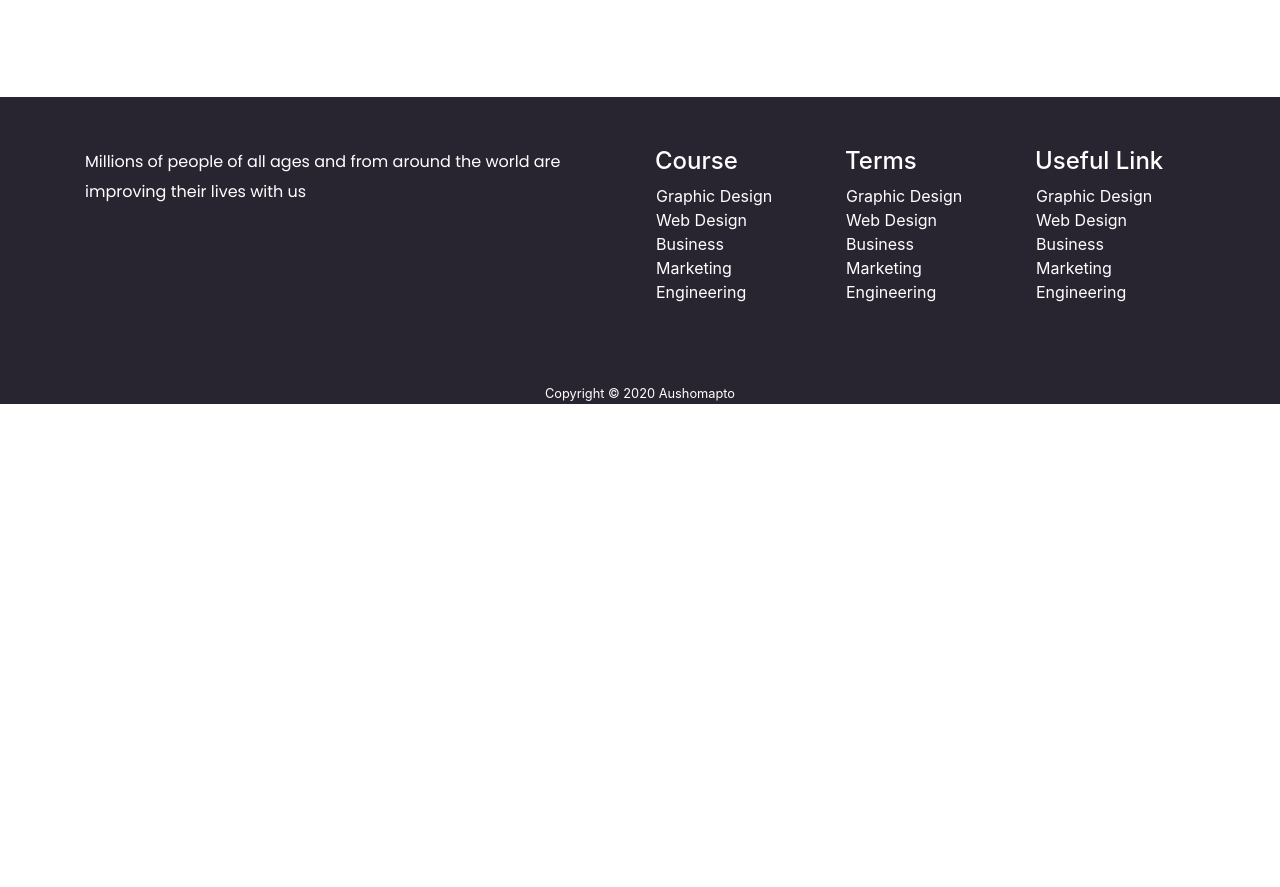
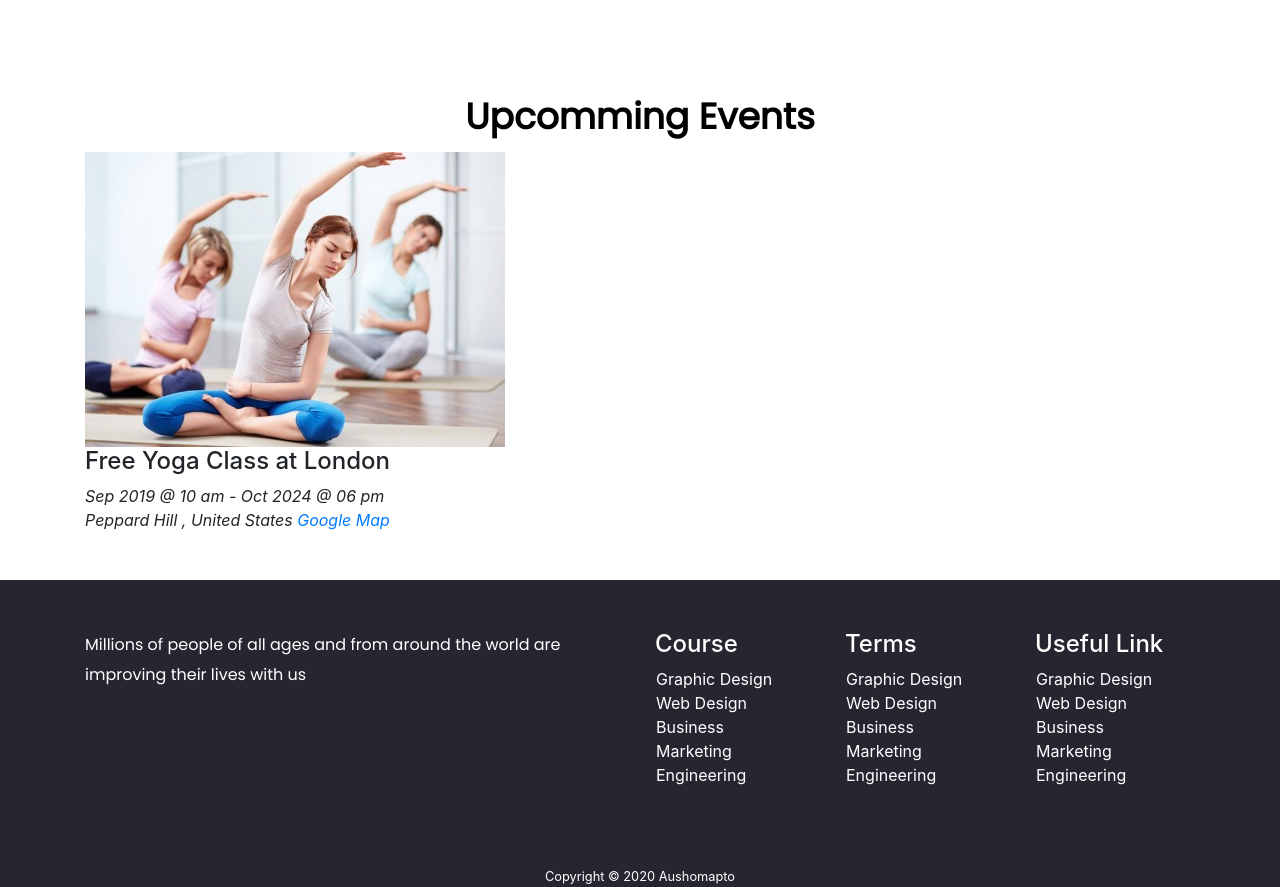
Before and after one commit to Prodip2416/e-school, a plain HTML site: page index.html in a window 1280 px wide. Shown: the part 1836-2723 px from the top of the page. Before the commit the page ends 2240 px from the top, so only its background shows below. Drawn offline with nearby package versions, Linux system fonts and the light colour scheme.

Commit message:
upcomming event

```diff
--- a/index.html
+++ b/index.html
@@ -29,6 +29,7 @@
                         <a class="nav-item nav-link" href="#course">Course</a>
                         <a class="nav-item nav-link" href="#others">Others</a>
                         <a class="nav-item nav-link" href="#blog">Blog</a>
+                        <a class="nav-item nav-link" href="#events">Event</a>
                         <a class="nav-item nav-link" href="#">Sing in</a>
                     </div>
                 </div>
@@ -170,7 +171,7 @@
     <!-- Others section start -->
     <section class="others-section" id="others">
         <div class="container">
-            <h2>Testimonial</h2>
+            <h2 class="h2-section">Testimonial</h2>
             <div class="row">
                 <div class="col-md-2"></div>
                 <div class="col-md-8">
@@ -191,6 +192,32 @@
         </div>
     </section>
     <!-- Others section End -->
+    <!-- UPCOMING EVENTS section Start -->
+    <section class="upcomming-event mb-5" id="events">
+        <div class="container">
+            <h2 class="h2-section">Upcomming Events</h2>
+            <div class="row">
+                <div class="col-md-6">
+                        <div  class="d-flex justify-content-start">
+                            <div>
+                                <img class="img img-circle w-100" src="images/Photos/event1.jpg" alt="">
+                            <div>
+                                <h4>Free Yoga Class at London</h3>
+                                <i class="fas fa-times">Sep 2019 @ 10 am - Oct 2024 @ 06 pm</i><br/>
+                                <i class="fa fa-map-marker">
+                                    Peppard Hill , United States <a href="https://www.google.com/maps?f=q&source=s_q&hl=en&geocode&q=AL+United+States" target="_blank">Google Map</a>
+                                </i>
+                            </div>
+                        </div>
+                </div>
+                <div class="col-md-6">
+
+                </div>
+            </div>
+        </div>
+    </section>
+      <!-- UPCOMING EVENTS section End -->
+    <!-- Blog section start -->
     <section class="blog-section" id="blog">
         <div class="container">
             <div class="row">
@@ -235,6 +262,8 @@
             </footer>
         </div>
     </section>
+    <!-- Blog section end -->
+
     <!-- Script for Bootstrap -->
     <script src="https://code.jquery.com/jquery-3.5.1.slim.min.js"
         integrity="sha384-DfXdz2htPH0lsSSs5nCTpuj/zy4C+OGpamoFVy38MVBnE+IbbVYUew+OrCXaRkfj"
--- a/style.css
+++ b/style.css
@@ -124,7 +124,7 @@ header p{
     margin-top: 100px;
     margin-bottom: 100px;
 }
-.others-section h2{
+.h2-section{
     font-family: Poppins;
     font-style: normal;
     font-weight: bold;
@@ -165,3 +165,8 @@ margin-top: 60px;
     color: #FFFFFF;
 }
 /* End blog section */
+/* UPCOMING EVENTS css start*/
+.upcomming-event a{
+    text-decoration: none;
+}
+/* UPCOMING EVENTS css end */
```
Also changed, not shown: images/Photos/event1.jpg (added), images/Photos/event2.jpg (added).
